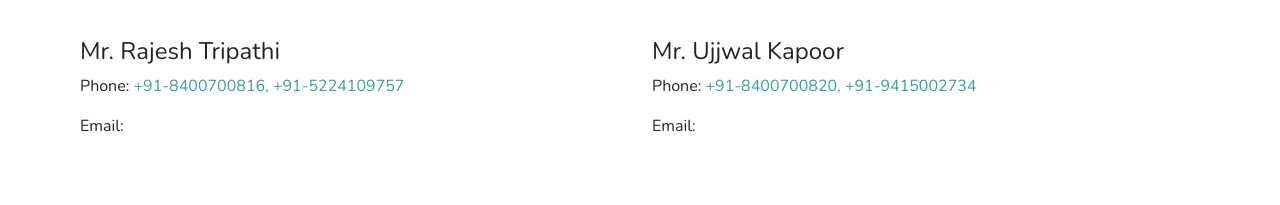
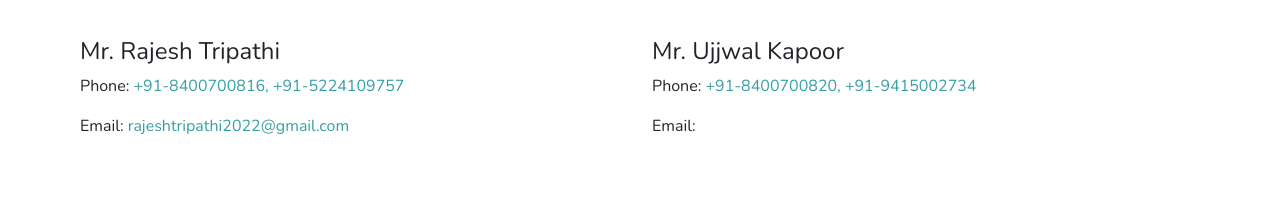
Before and after one commit to luffylovesmeat/ujjwal-kapoor-consultancy-website, a plain HTML site: page contactUs.html in a window 1280 px wide. Shown: the part 898-1103 px from the top of the page. Drawn offline with nearby package versions, Linux system fonts and the light colour scheme.

Commit message:
final changes

```diff
--- a/contactUs.html
+++ b/contactUs.html
@@ -87,8 +87,10 @@
                 <h4>Contact Us</h4>
                   <div class="contact-box p-4">
                     <form
-                      action="https://formsubmit.co/uddeshyatiwari9085@gmail.com"
+                      action="https://formsubmit.co/rajeshtripathi2022@gmail.com"
                       method="post"
+                      name="_next"
+                      value="./thanku.html"
                     >
                       <div class="row">
                         <div class="row col-lg-8">
@@ -190,7 +192,7 @@
         <div class="col-sm-6">
           <h4>Mr. Rajesh Tripathi</h4>
           <p>Phone: <a href="tel:+918400700816">+91-8400700816,</a> <a href="tel:+915224109757">+91-5224109757</a></p>
-          <p>Email: <a href="mailto:"></a></p>
+          <p>Email: <a href="mailto:rajeshtripathi2022@gmail.com">rajeshtripathi2022@gmail.com</a></p>
         </div>
         <div class="col-sm-6">
           <h4>Mr. Ujjwal Kapoor</h4>
```
